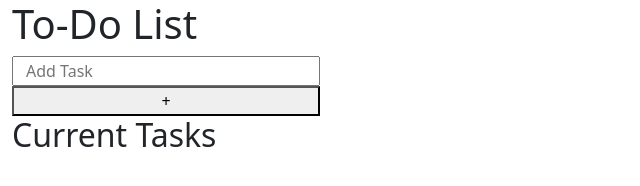
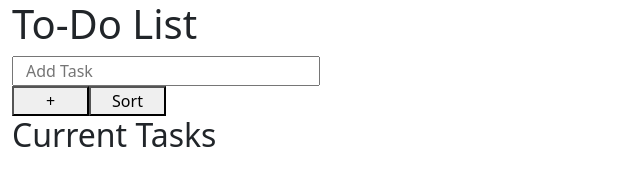
Before and after one commit to veroniquex1/js-ToDoList, a plain HTML site: page index.html in a window 1280 px wide. Shown: the whole page, without its empty margins (0-640 px from the left). Drawn offline with nearby package versions, Linux system fonts and the light colour scheme.

Commit message:
HTML changes made

```diff
--- a/index.html
+++ b/index.html
@@ -4,6 +4,7 @@
     <meta charset="UTF-8">
     <meta name="viewport" content="width=device-width, initial-scale=1.0">
     <!-- Bootstrap -->
+    <!-- Note to Self: Remove Bootstrap -->
     <link href="https://cdn.jsdelivr.net/npm/bootstrap@5.3.2/dist/css/bootstrap.min.css" rel="stylesheet" integrity="sha384-T3c6CoIi6uLrA9TneNEoa7RxnatzjcDSCmG1MXxSR1GAsXEV/Dwwykc2MPK8M2HN" crossorigin="anonymous">
     <!-- CSS -->
     <link rel="stylesheet" href="./css/style.css">
@@ -14,11 +15,13 @@
     <div class="container-fluid justify-content-center">
         <form class="row w-25" id="add-task">
             <input type="text" id="inputTask" placeholder="Add Task">
-            <button class="add-btn" id="add-btn">+</button>
+            <button class="add-btn w-25" id="add-btn">+</button>
+            <button class="sort-btn w-25" id="add-btn">Sort</button>
         </form>
     </div class="container-fluid">
         <h2 class="h2">Current Tasks</h2>
         <ul id="Current-tasks"></ul>
+
     <div>
 
     </div>
```
